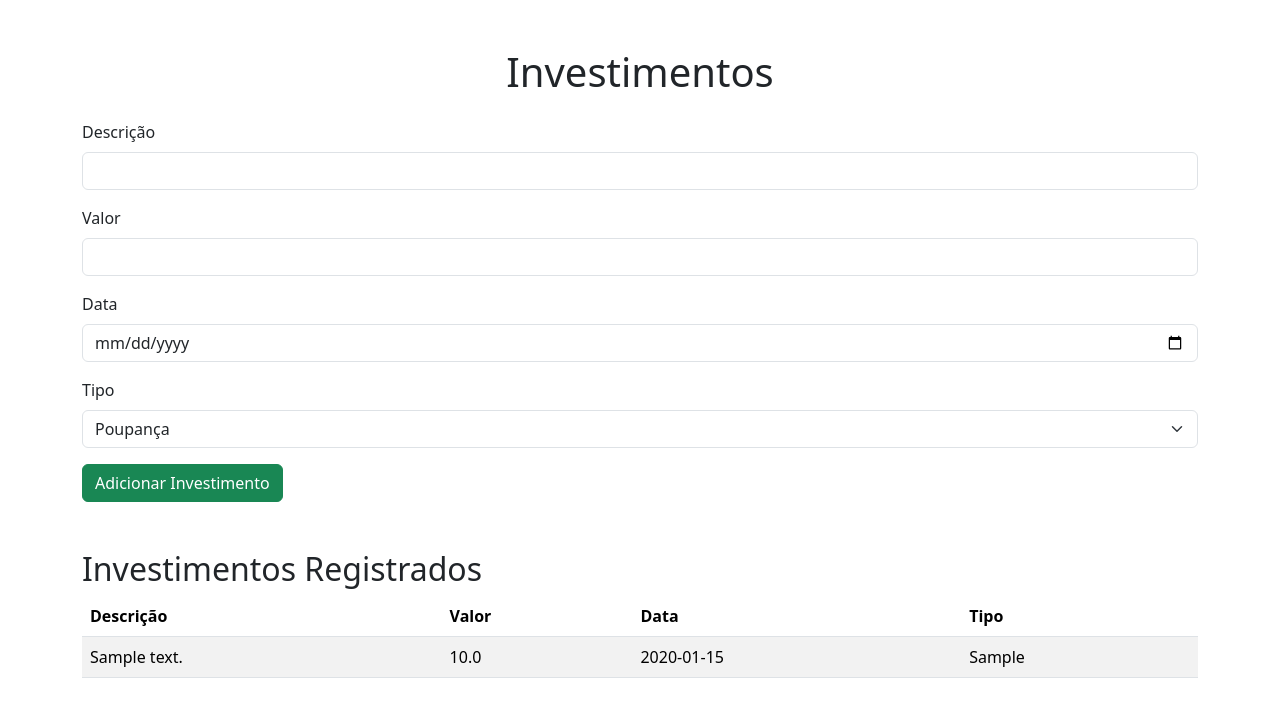
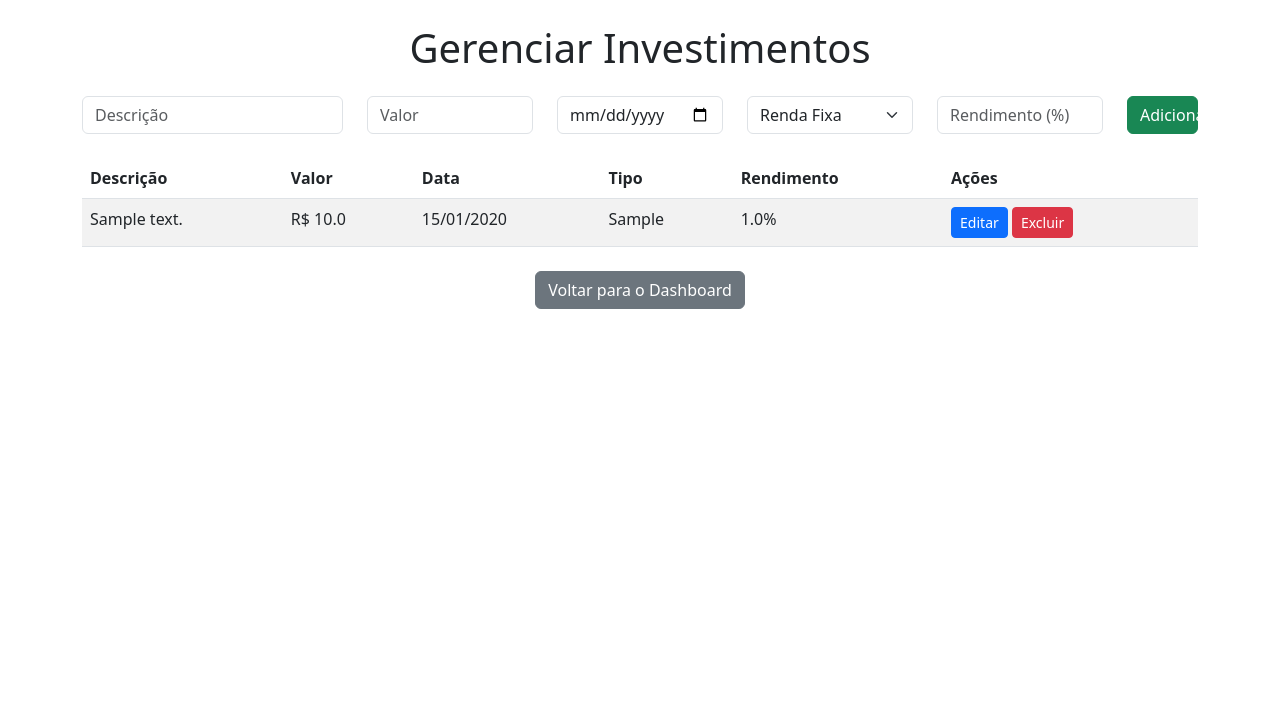
Before and after one commit to Joanadarknes/Dash-gastos, a Flask app: template templates/investimentos.html in a window 1280 px wide. Shown: the top 717 px of the page. Run offline with Flask 3, Linux system fonts and the light colour scheme; the template is opened without the code that fills it: values that come from a table or form of the project are taken from there, others are empty; tables that the repository leaves empty hold one stand-in row (values such as "Sample post").

Commit message:
Adição das novas funções de read,post e delet

```diff
--- a/app.py
+++ b/app.py
@@ -2,6 +2,10 @@ from flask import Flask, render_template, request, redirect, url_for
 from flask_sqlalchemy import SQLAlchemy
 from datetime import datetime
 from form import db, Entrada, Investimento, Gasto, criar_tabelas
+import io
+import base64
+import matplotlib.pyplot as plt
+import numpy as np
 
 app = Flask(__name__)
 
@@ -19,28 +23,53 @@ def dashboard():
     investimentos = db.session.query(Investimento).all()
     gastos = db.session.query(Gasto).all()
 
-    total_entradas = sum(e.valor for e in entradas)
-    total_investimentos = sum(i.valor for i in investimentos)
-    total_gastos = sum(g.valor for g in gastos)
+    total_entradas = sum(e.valor for e in entradas) or 0
+    total_investimentos = sum(i.valor for i in investimentos) or 0
+    total_gastos = sum(g.valor for g in gastos) or 0
 
     saldo = total_entradas - (total_gastos + total_investimentos)
 
-    # Dados para o gráfico
-    dados_grafico = {
-        "labels": ["Entradas", "Investimentos", "Gastos"],
-        "values": [total_entradas, total_investimentos, total_gastos]
-    }
+    # Verificação de valores NaN
+    total_entradas = total_entradas if not np.isnan(total_entradas) else 0
+    total_investimentos = total_investimentos if not np.isnan(total_investimentos) else 0
+    total_gastos = total_gastos if not np.isnan(total_gastos) else 0
 
-    return render_template('dashboard.html', entradas=total_entradas, investimentos=total_investimentos, gastos=total_gastos, saldo=saldo, dados_grafico=dados_grafico)
+    # Gerar gráfico
+    labels = ["Entradas", "Investimentos", "Gastos"]
+    values = [total_entradas, total_investimentos, total_gastos]
 
-#Rota para exibir as entradas
+    # Verificação para evitar todos os valores serem zero
+    if all(v == 0 for v in values):
+        values = [1, 1, 1]  # Para garantir que o gráfico não falhe
+
+    fig, ax = plt.subplots()
+    ax.pie(values, labels=labels, autopct='%1.1f%%', startangle=90)
+    ax.axis('equal')  # Para que o gráfico fique circular
+
+    # Salvar o gráfico em um objeto BytesIO
+    img = io.BytesIO()
+    plt.savefig(img, format='png')
+    img.seek(0)
+    img_base64 = base64.b64encode(img.getvalue()).decode('utf8')
+    plt.close(fig)  # Fechar a figura para liberar memória
+
+    return render_template('dashboard.html',
+                           entradas=total_entradas,
+                           investimentos=total_investimentos,
+                           gastos=total_gastos,
+                           saldo=saldo,
+                           img_data=img_base64)
+
+
+
+#Rota para Entradas
 @app.route('/entradas', methods=['GET', 'POST'])
 def entradas():
     if request.method == 'POST':
-        descricao = request.form('descricao')
+        descricao = request.form.get('descricao')
         valor = float(request.form['valor'])
-        data = datetime.strptime(request.form['data'], '%y-%m-%d')
-        tipo = request.form['tipo']
+        data = datetime.strptime(request.form['data'], '%Y-%m-%d')
+        tipo = request.form.get['tipo']
 
         nova_entrada = Entrada(descricao=descricao, valor=valor, data=data, tipo=tipo)
         db.session.add(nova_entrada)
@@ -49,9 +78,31 @@ def entradas():
         return redirect(url_for('entradas'))
 
     entradas = db.session.query(Entrada).all()
-    return render_template('entrada.html', entradas=entradas)
+    return render_template('entradas.html', entradas=entradas)
 
-#Rota para exibir os investimentos
+@app.route('/entradas/editar/<int:id>', methods=['GET', 'POST'])
+def editar_entrada(id):
+    entrada = db.session.query(Entrada).get(id)
+    if request.method == 'POST':
+        entrada.descricao = request.form['descricao']
+        entrada.valor = float(request.form['valor'])
+        entrada.data = datetime.strptime(request.form['data'], '%Y-%m-%d')
+        entrada.tipo = request.form['tipo']
+
+        db.session.commit()
+        return redirect(url_for('entradas'))
+
+    return render_template('editar_entrada.html', entrada=entrada)
+
+@app.route('/entradas/deletar/<int:id>')
+def deletar_entrada(id):
+    entrada = db.session.query(Entrada).get(id)
+    db.session.delete(entrada)
+    db.session.commit()
+    return redirect(url_for('entradas'))
+
+
+#Rota para investimentos
 @app.route('/investimentos', methods=['GET', 'POST'])
 def investimentos():
     if request.method == 'POST':
@@ -70,9 +121,32 @@ def investimentos():
         return redirect(url_for('investimentos'))
 
     investimentos = db.session.query(Investimento).all()
-    return render_template('investimento.html', investimentos=investimentos)
+    return render_template('investimentos.html', investimentos=investimentos)
 
-#Rota para exibir gastos
+@app.route('/investimentos/editar/<int:id>', methods=['GET', 'POST'])
+def editar_investimento(id):
+    investimento = db.session.query(Investimento).get(id)
+    if request.method == 'POST':
+        investimento.descricao = request.form['descricao']
+        investimento.valor = float(request.form['valor'])
+        investimento.data = datetime.strptime(request.form['data'], '%Y-%m-%d')
+        investimento.tipo = request.form['tipo']
+        investimento.rendimento = float(request.form['rendimento']) if request.form['rendimento'] else None
+
+        db.session.commit()
+        return redirect(url_for('investimentos'))
+
+    return render_template('editar_investimento.html', investimento=investimento)
+
+@app.route('/investimentos/deletar/<int:id>')
+def deletar_investimento(id):
+    investimento = db.session.query(Investimento).get(id)
+    db.session.delete(investimento)
+    db.session.commit()
+    return redirect(url_for('investimentos'))
+
+
+#Rota para gastos
 @app.route('/gastos', methods=['GET', 'POST'])
 def gastos():
     if request.method == 'POST':
@@ -90,6 +164,27 @@ def gastos():
     gastos = db.session.query(Gasto).all()
     return render_template('gastos.html', gastos=gastos)
 
+@app.route('/gastos/editar/<int:id>', methods=['GET', 'POST'])
+def editar_gastos(id):
+    gasto = db.session.query(Gasto).get(id)
+    if request.method == 'POST':
+        gasto.descricao = request.form['descricao']
+        gasto.valor = float(request.form['valor'])
+        gasto.data = datetime.strptime(request.form['data'], '%Y-%m-%d')
+        gasto.categoria = request.form['categoria']
+
+        db.session.commit()
+        return redirect(url_for('gastos'))
+
+    return render_template('editar_gasto.html', gasto=gasto)
+
+@app.route('/gastos/deletar/<int:id>')
+def deletar_gastos(id):
+    gasto = db.session.query(Gasto).get(id)
+    db.session.delete(gasto)
+    db.session.commit()
+    return redirect(url_for('gastos'))
+
 if __name__ == '__main__':
     #app.run(debug=True)
     app.run(port=5000,host='localhost',debug=True)
--- a/templates/investimentos.html
+++ b/templates/investimentos.html
@@ -3,35 +3,40 @@
 <head>
     <meta charset="UTF-8">
     <meta name="viewport" content="width=device-width, initial-scale=1.0">
-    <title>Investimentos</title>
-    <link rel="stylesheet" href="https://cdn.jsdelivr.net/npm/bootstrap@5.3.0-alpha3/dist/css/bootstrap.min.css">
+    <title>Gerenciar Investimentos</title>
+    <link rel="stylesheet" href="https://cdn.jsdelivr.net/npm/bootstrap@5.3.0/dist/css/bootstrap.min.css">
 </head>
 <body>
-    <div class="container my-5">
-        <h1 class="text-center">Investimentos</h1>
-        <form action="/investimentos" method="POST" class="my-4">
-            <div class="mb-3">
-                <label for="descricao" class="form-label">Descrição</label>
-                <input type="text" class="form-control" id="descricao" name="descricao" required>
+    <div class="container my-4">
+        <h1 class="text-center">Gerenciar Investimentos</h1>
+
+        <form method="POST" class="my-4">
+            <div class="row">
+                <div class="col-md-3">
+                    <input type="text" name="descricao" class="form-control" placeholder="Descrição" required>
+                </div>
+                <div class="col-md-2">
+                    <input type="number" name="valor" step="0.01" class="form-control" placeholder="Valor" required>
+                </div>
+                <div class="col-md-2">
+                    <input type="date" name="data" class="form-control" required>
+                </div>
+                <div class="col-md-2">
+                    <select name="tipo" class="form-select" required>
+                        <option value="Renda Fixa">Renda Fixa</option>
+                        <option value="Ações">Ações</option>
+                        <option value="Fundo Imobiliário">Fundo Imobiliário</option>
+                    </select>
+                </div>
+                <div class="col-md-2">
+                    <input type="number" name="rendimento" step="0.01" class="form-control" placeholder="Rendimento (%)">
+                </div>
+                <div class="col-md-1">
+                    <button type="submit" class="btn btn-success w-100">Adicionar</button>
+                </div>
             </div>
-            <div class="mb-3">
-                <label for="valor" class="form-label">Valor</label>
-                <input type="number" class="form-control" id="valor" name="valor" step="0.01" required>
-            </div>
-            <div class="mb-3">
-                <label for="data" class="form-label">Data</label>
-                <input type="date" class="form-control" id="data" name="data" required>
-            </div>
-            <div class="mb-3">
-                <label for="tipo" class="form-label">Tipo</label>
-                <select class="form-select" id="tipo" name="tipo" required>
-                    <option value="Poupança">Poupança</option>
-                    <option value="Ações">Ações</option>
-                </select>
-            </div>
-            <button type="submit" class="btn btn-success">Adicionar Investimento</button>
         </form>
-        <h2 class="mt-5">Investimentos Registrados</h2>
+
         <table class="table table-striped">
             <thead>
                 <tr>
@@ -39,19 +44,30 @@
                     <th>Valor</th>
                     <th>Data</th>
                     <th>Tipo</th>
+                    <th>Rendimento</th>
+                    <th>Ações</th>
                 </tr>
             </thead>
             <tbody>
                 {% for investimento in investimentos %}
                 <tr>
                     <td>{{ investimento.descricao }}</td>
-                    <td>{{ investimento.valor }}</td>
-                    <td>{{ investimento.data }}</td>
+                    <td>R$ {{ investimento.valor }}</td>
+                    <td>{{ investimento.data.strftime('%d/%m/%Y') }}</td>
                     <td>{{ investimento.tipo }}</td>
+                    <td>{{ investimento.rendimento or 'N/A' }}%</td>
+                    <td>
+                        <a href="/investimentos/editar/{{ investimento.id }}" class="btn btn-primary btn-sm">Editar</a>
+                        <a href="/investimentos/deletar/{{ investimento.id }}" class="btn btn-danger btn-sm">Excluir</a>
+                    </td>
                 </tr>
                 {% endfor %}
             </tbody>
         </table>
+
+        <div class="text-center mt-4">
+            <a href="/" class="btn btn-secondary">Voltar para o Dashboard</a>
+        </div>
     </div>
 </body>
 </html>
```
Also changed, not shown: templates/dashboard.html (+35 -28 lines), templates/entradas.html (+38 -27 lines), templates/gastos.html (+34 -21 lines).
